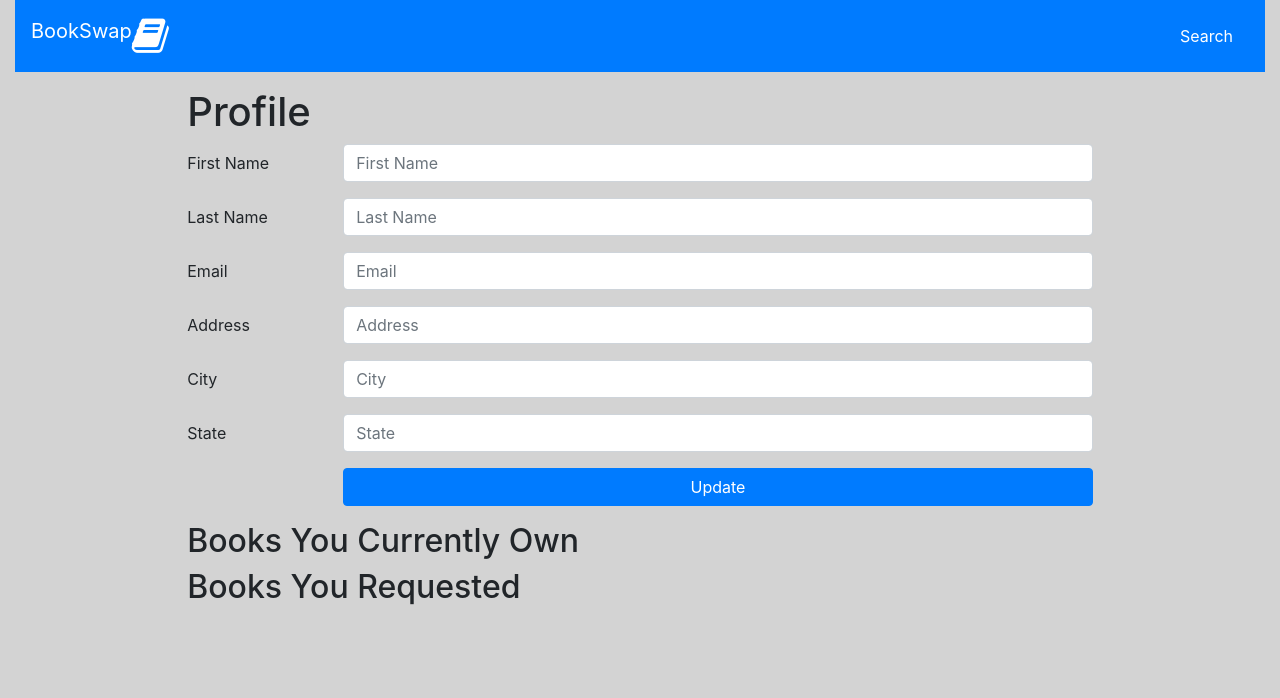
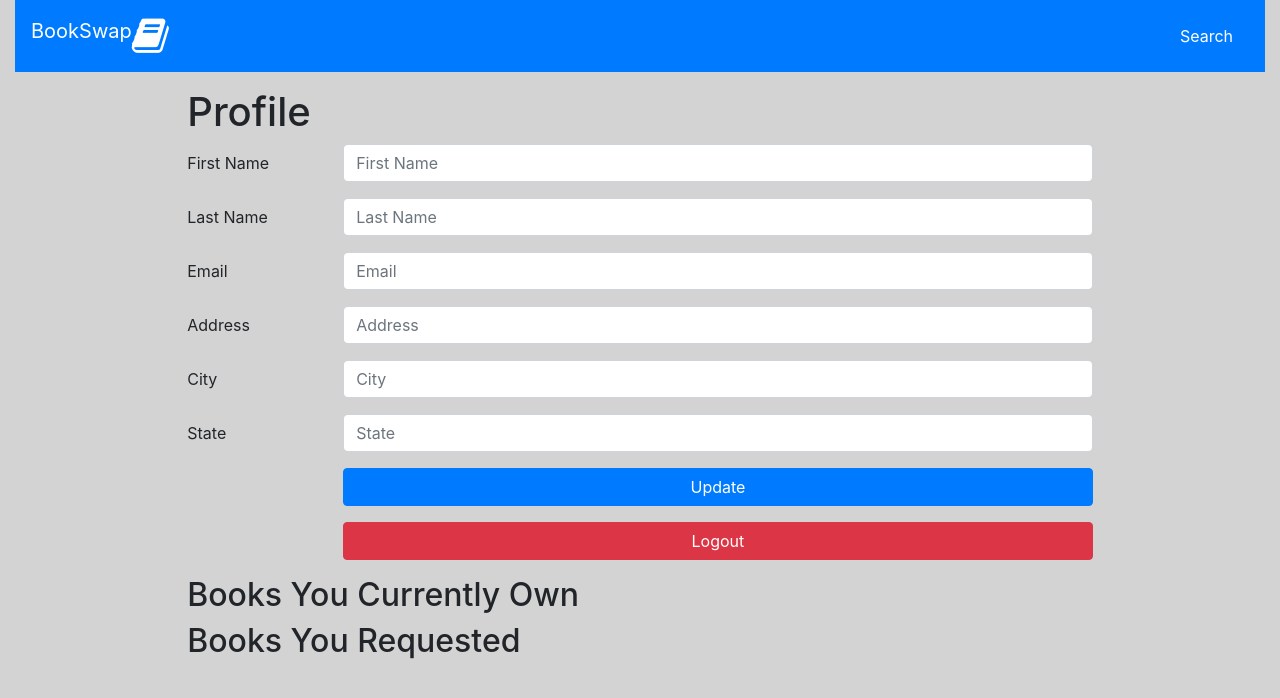
Before and after one commit to kdels123/BookSwap_Front-end, a React (Create React App) app: page /bookswap/profile in a window 1280 px wide. Shown: the top 698 px of the page. Built offline with nearby package versions, Linux system fonts and the light colour scheme; no server answers.

Commit message:
logout functionality

```diff
--- a/src/components/Review.js
+++ b/src/components/Review.js
@@ -56,8 +56,12 @@ class Review extends React.Component {
     }
 
     createReview() {
-        this.reviewService.createReview(this.state.title, this.state.description, this.state.book.id)
-            .then(this.findAllReviewsForBook(this.state.book.id));
+        if (this.userService.profile() != null) {
+            this.reviewService.createReview(this.state.title, this.state.description, this.state.book.id)
+                .then(this.findAllReviewsForBook(this.state.book.id));
+        } else {
+            alert('Must register to Review');
+        }
     }
 
 
--- a/src/containers/Profile.js
+++ b/src/containers/Profile.js
@@ -24,6 +24,7 @@ class Profile extends React.Component {
         this.setsState = this.setsState.bind(this);
         this.updateUser = this.updateUser.bind(this);
         this.setUser = this.setUser.bind(this);
+        this.logout = this.logout.bind(this);
         this.userService = UserService.instance;
     }
 
@@ -79,10 +80,16 @@ class Profile extends React.Component {
                 .then((user) => {this.setUser(user)}));
     }
 
+    logout() {
+        this.userService.logout().then(() => {
+            window.location.assign('/bookswap/home');
+        });
+    }
+
     render() {
         return (
             <div className="container w-75 p-3">
-                <h1>Profile</h1>
+                <h1 className>Profile</h1>
                 <form>
                     <div className="form-group row">
                         <label className="col-sm-2 col-form-label">First Name</label>
@@ -165,6 +172,15 @@ class Profile extends React.Component {
                                 className="btn btn-primary btn-block">Update</button>
                         </div>
                     </div>
+                    <div className="form-group row">
+                        <label htmlFor="inputPassword" className="col-sm-2 col-form-label"></label>
+                        <div className="col-sm-10">
+                            <button
+                                onClick={this.logout}
+                                type="button"
+                                className="btn btn-danger btn-block">Logout</button>
+                        </div>
+                    </div>
                 </form>
                 <h2>Books You Currently Own</h2>
                 <h2>Books You Requested</h2>
--- a/src/services/UserService.js
+++ b/src/services/UserService.js
@@ -43,6 +43,15 @@ export default class UserService {
             }).catch(() => alert('test'));
     }
 
+    logout() {
+        return fetch(USER_API_LOCAL + '/logout', {
+            method: 'post',
+            credentials: 'same-origin'
+        }).then(function (response) {
+            return response.json();
+        }).catch(() => alert('You are now logged-out'));
+    }
+
     static get instance() {
         if(!this[_singleton])
             this[_singleton] = new UserService(_singleton);
```
